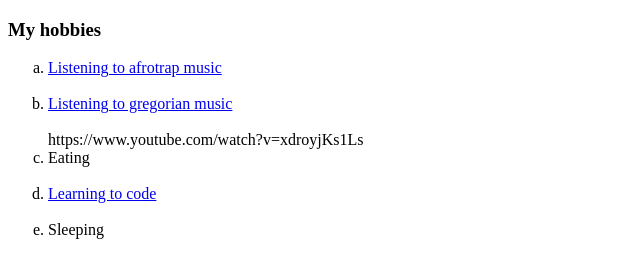
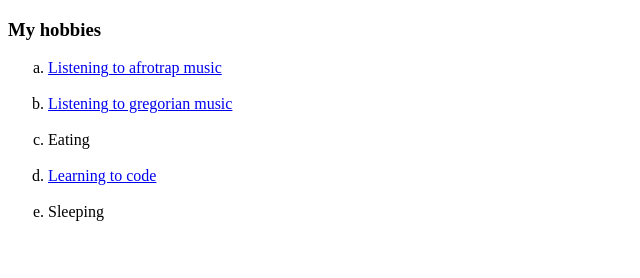
Before and after one commit to Elsa224/CV, a plain HTML site: page hobbies.html in a window 1280 px wide. Shown: the whole page, without its empty margins (0-640 px from the left). Drawn offline with Linux system fonts and the light colour scheme.

Commit message:
edited hobbies file

```diff
--- a/hobbies.html
+++ b/hobbies.html
@@ -8,7 +8,7 @@
         <h3>My hobbies</h3>
         <ol type="a">
             <li><a href="https://www.youtube.com/watch?v=SdsSwvZ5B5k">Listening to afrotrap music</a></li> <br>
-            <li><a href="https://www.youtube.com/watch?v=xdroyjKs1Ls">Listening to gregorian music</a></li> <br>https://www.youtube.com/watch?v=xdroyjKs1Ls
+            <li><a href="https://www.youtube.com/watch?v=xdroyjKs1Ls">Listening to gregorian music</a></li> <br>
             <li>Eating</li> <br>
             <li><a href="https://www.appbrewery.co/">Learning to code</a></li> <br>
             <li>Sleeping</li>
```
